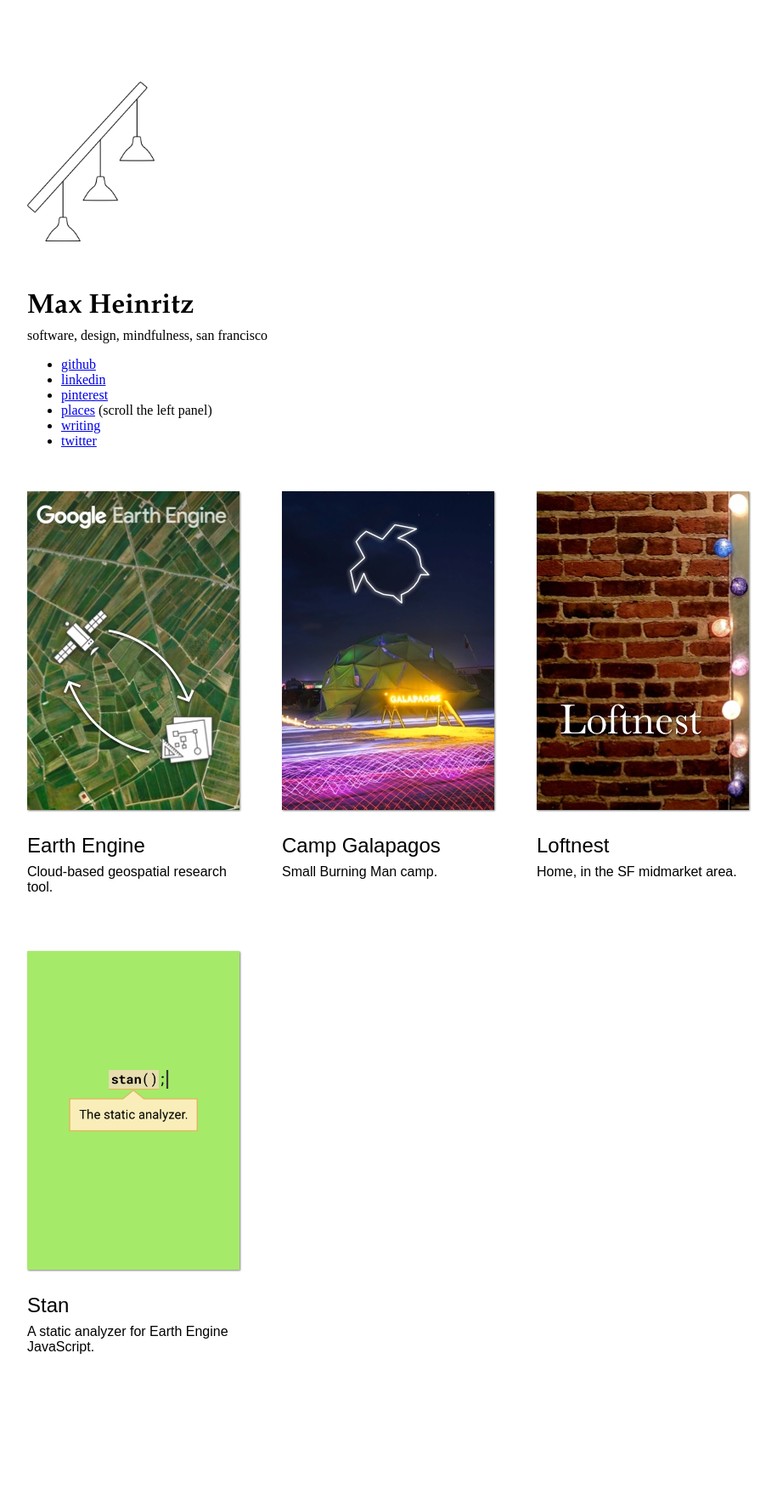
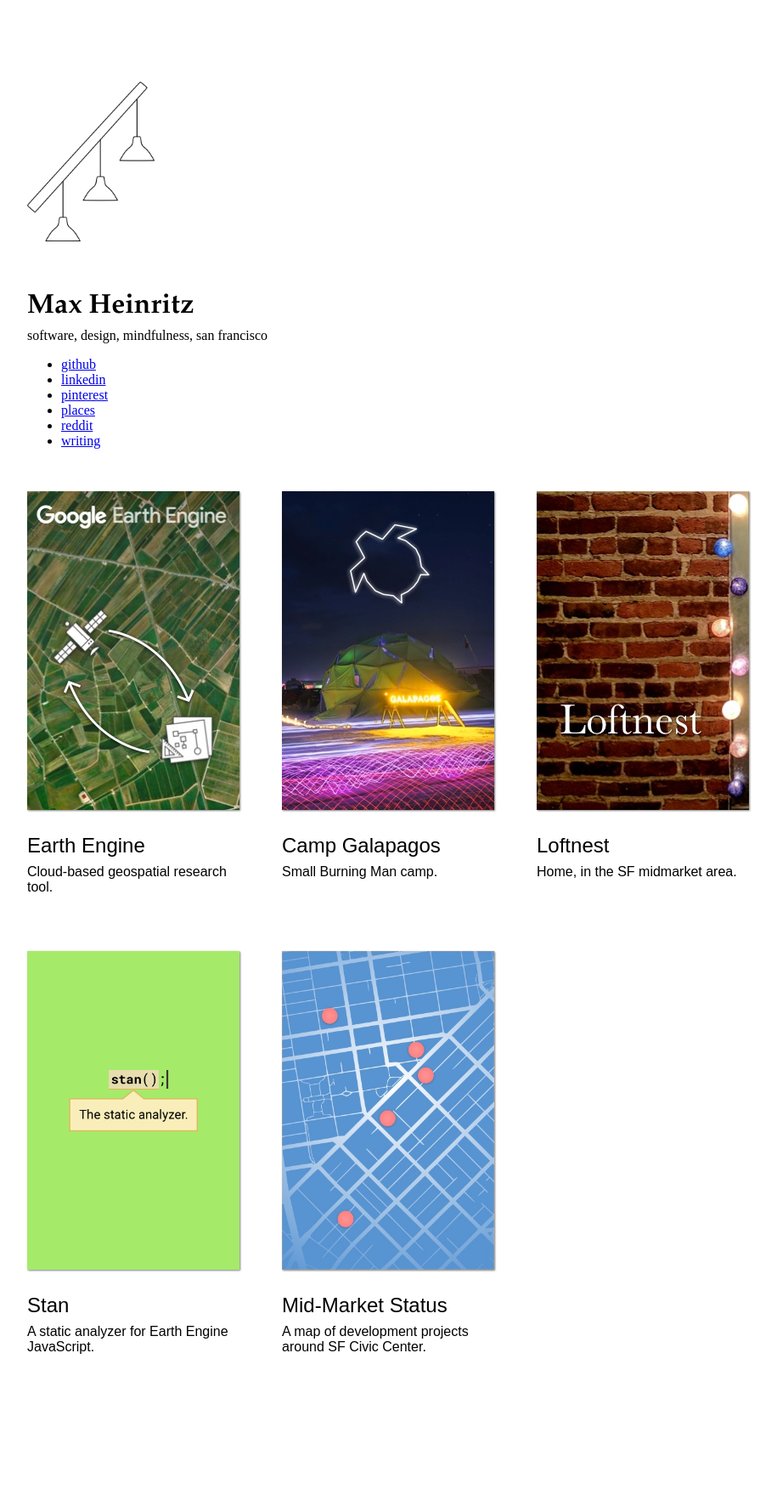
Before and after one commit to maxh/maxheinritz.com, a Jekyll site: the page built from index.md, in a window 1280 px wide. Shown: the whole page at 85% size, without its empty margins (154-1069 px from the left). Built offline with Jekyll 4.4.1, drawn with Linux system fonts in a browser that asks for light colours.

Commit message:
add midmarket status card

```diff
--- a/_data/projects.yaml
+++ b/_data/projects.yaml
@@ -2,18 +2,19 @@
   desc: Cloud-based geospatial research tool.
   url: https://earthengine.google.com
   img: earth-engine.jpg
-
 - name: Camp Galapagos
   desc: Small Burning Man camp.
   url: http://burningman.org
   img: camp-galapagos.jpg
-
 - name: Loftnest
   desc: Home, in the SF midmarket area.
   url: https://en.wikipedia.org/wiki/Mid-Market,_San_Francisco
   img: loftnest.jpg
-
 - name: Stan
   desc: A static analyzer for Earth Engine JavaScript.
   url: https://developers.google.com/earth-engine/playground#javascript-editor
   img: stan.gif
+- name: Mid-Market Status
+  desc: A map of development projects around SF Civic Center.
+  url: http://midmarketstatus.com
+  img: midmarket-card.jpg
--- a/_includes/header.html
+++ b/_includes/header.html
@@ -7,9 +7,9 @@
       <li><a href="https://github.com/maxh">github</a></li>
       <li><a href="https://www.linkedin.com/in/maxheinritz">linkedin</a></li>
       <li><a href="https://www.pinterest.com/maxheinritz/">pinterest</a></li>
-      <li><a href="https://www.google.com/maps/contrib/102217125735823374958/reviews/@37.7668935,-122.4823706,12z">places<a> (scroll the left panel)</li>
+      <li><a href="https://www.google.com/maps/contrib/102217125735823374958/reviews/@37.7668935,-122.4823706,12z">places</a></li>
+      <li><a href="https://www.reddit.com/user/maxheinritz">reddit</a></li>
       <li><a href="https://medium.com/@maxheinritz">writing</a></li>
-      <li><a href="https://twitter.com/maxheinritz">twitter</a></li>
     </ul>
   </div>
 </header>
```
Also changed, not shown: images/midmarket-card.jpg (added), 1 other file.
